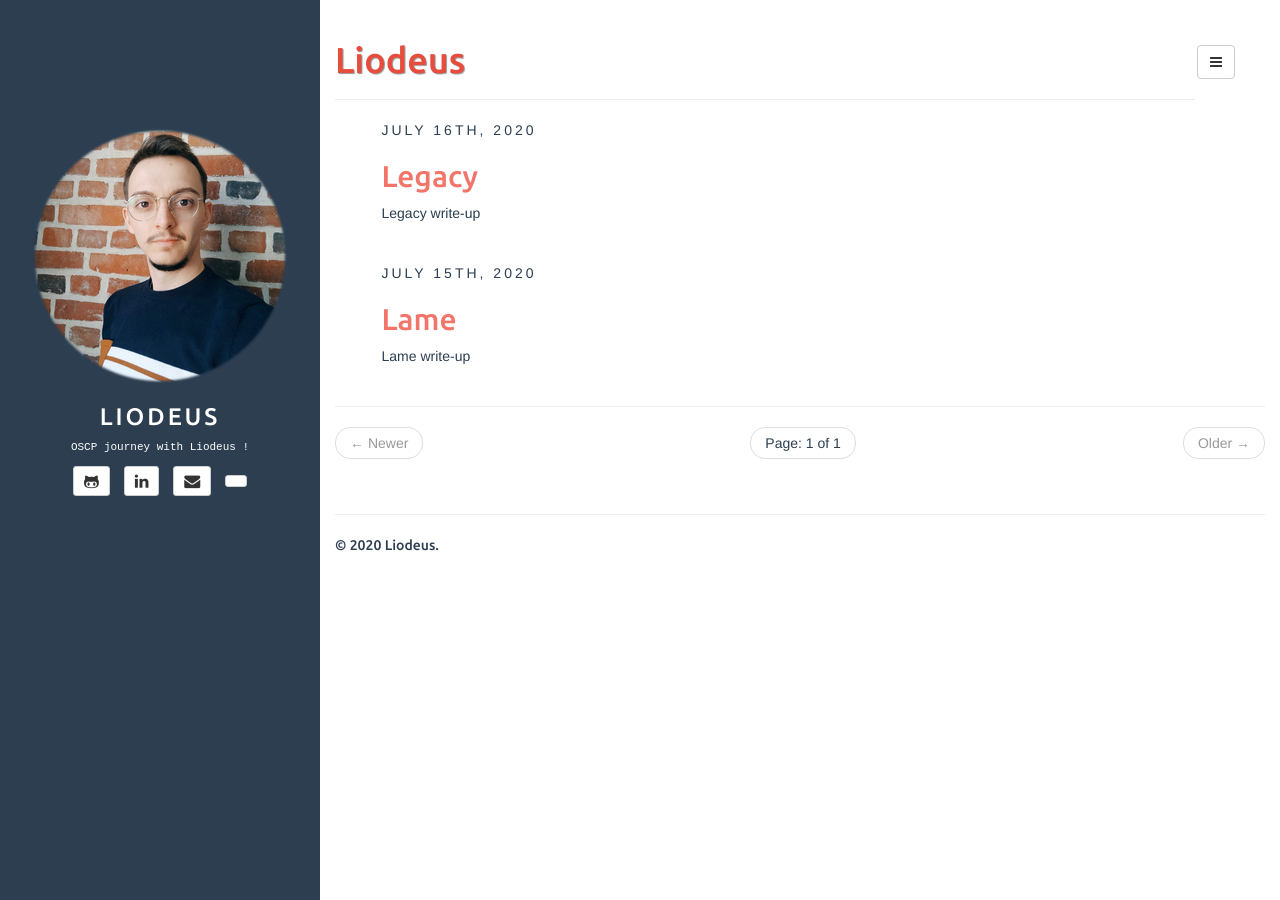
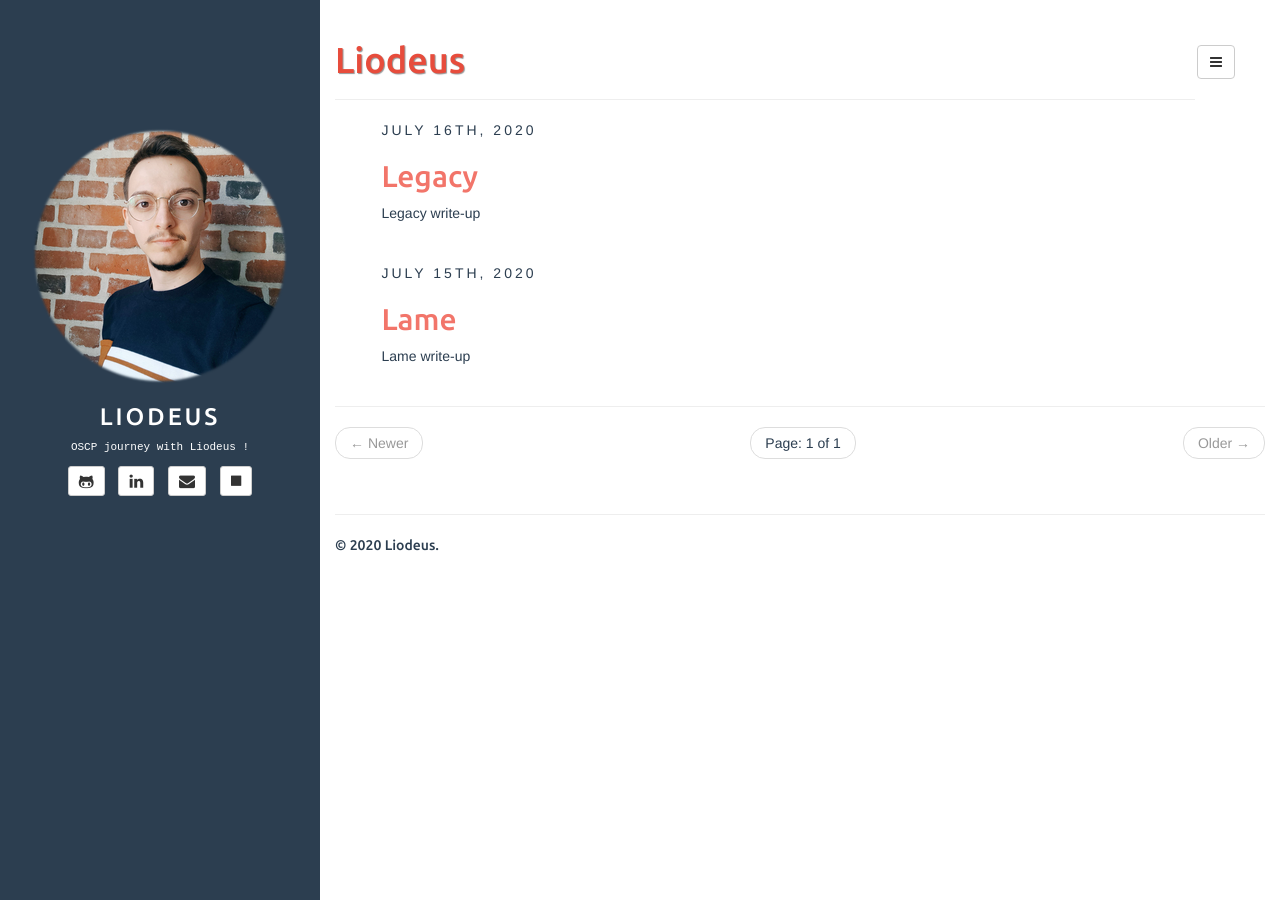
Before and after one commit to Liodeus/liodeus.github.io, a Jekyll site: the page built from index.html, in a window 1280 px wide. Built offline with Jekyll 4.4.1, drawn with Linux system fonts in a browser that asks for light colours; the list of posts is cut into pages by our own code.

Commit message:
Update sidebar.html

```diff
--- a/_includes/sidebar.html
+++ b/_includes/sidebar.html
@@ -39,7 +39,7 @@
 		{% endif %}
 		<li>
 			<a class="btn btn-default btn-sm" href="https://www.hackthebox.eu/profile/26480">
-				<i class="fas fa-cube"></i>
+				<i class="fa fa-stop" aria-hidden="true"></i>
 			</a>
 		</li>
 	</ul>
```
